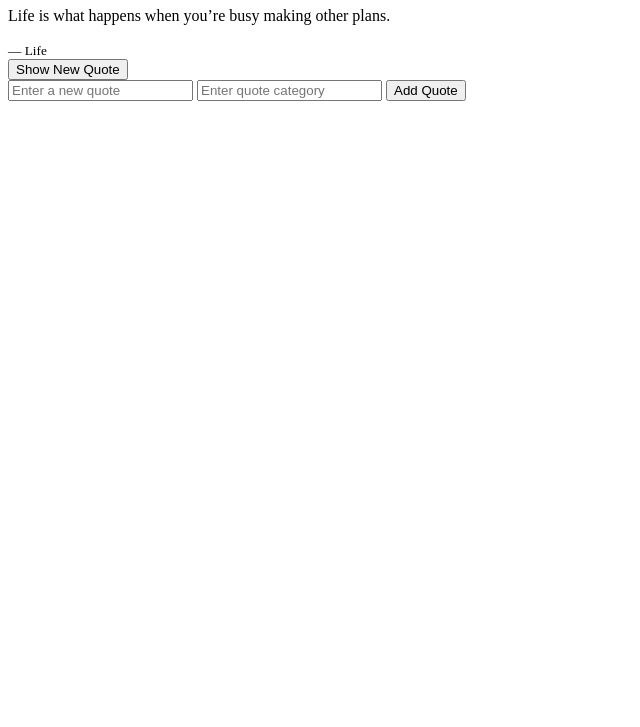
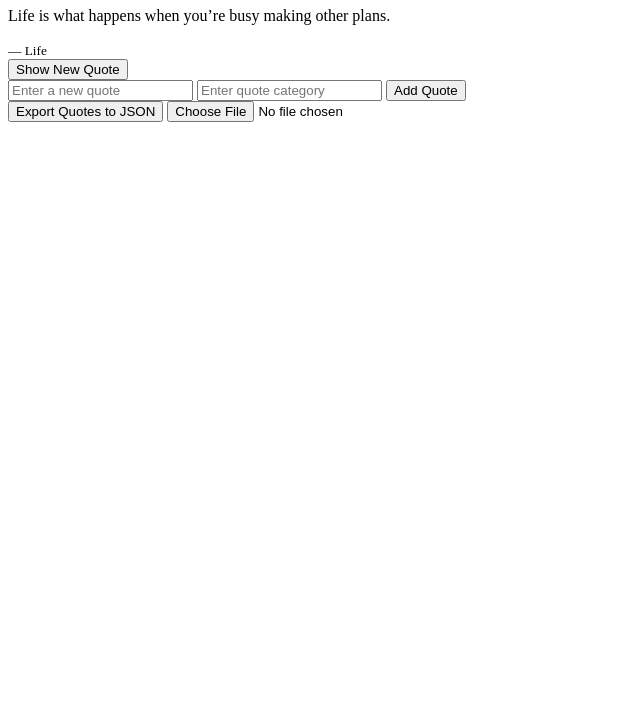
Before and after one commit to khoulidranya/alx_fe_javascript, a plain HTML site: page dom-manipulation/index.html in a window 1280 px wide. Shown: the part 73-800 px from the top of the page, without its empty margins (0-640 px from the left). Drawn offline with Linux system fonts and the light colour scheme.

Commit message:
Update index.html

```diff
--- a/dom-manipulation/index.html
+++ b/dom-manipulation/index.html
@@ -9,12 +9,20 @@
     <h1>Dynamic Quote Generator</h1>
     <div id="quoteDisplay"></div>
     <button id="newQuote">Show New Quote</button>
+
+    <!-- Form to add new quotes -->
     <div>
         <input id="newQuoteText" type="text" placeholder="Enter a new quote" />
         <input id="newQuoteCategory" type="text" placeholder="Enter quote category" />
         <button onclick="addQuote()">Add Quote</button>
     </div>
 
+    <!-- Import and Export JSON functionality -->
+    <div>
+        <button onclick="exportToJson()">Export Quotes to JSON</button>
+        <input type="file" id="importFile" accept=".json" onchange="importFromJsonFile(event)" />
+    </div>
+
     <script src="script.js"></script>
 </body>
 </html>
```
